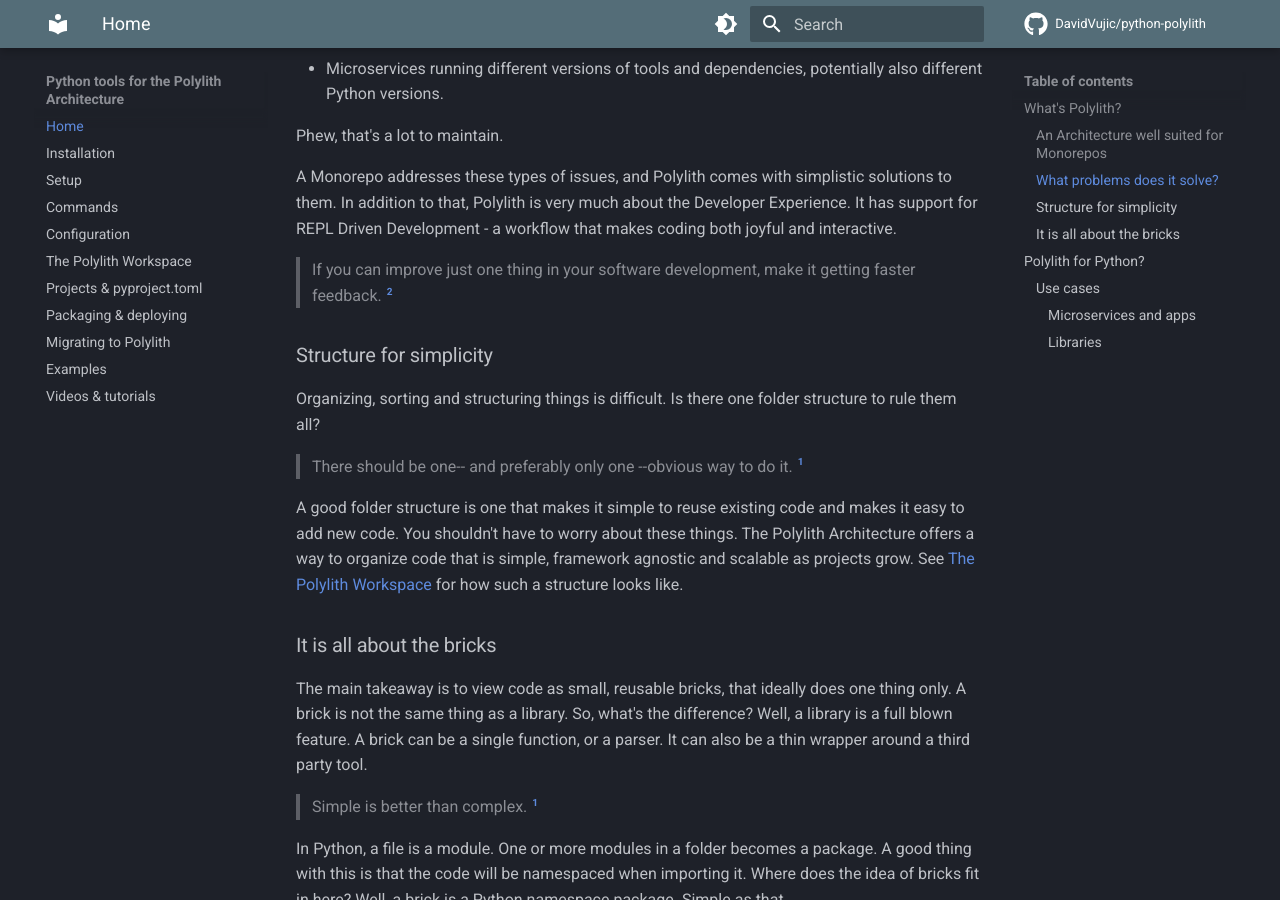
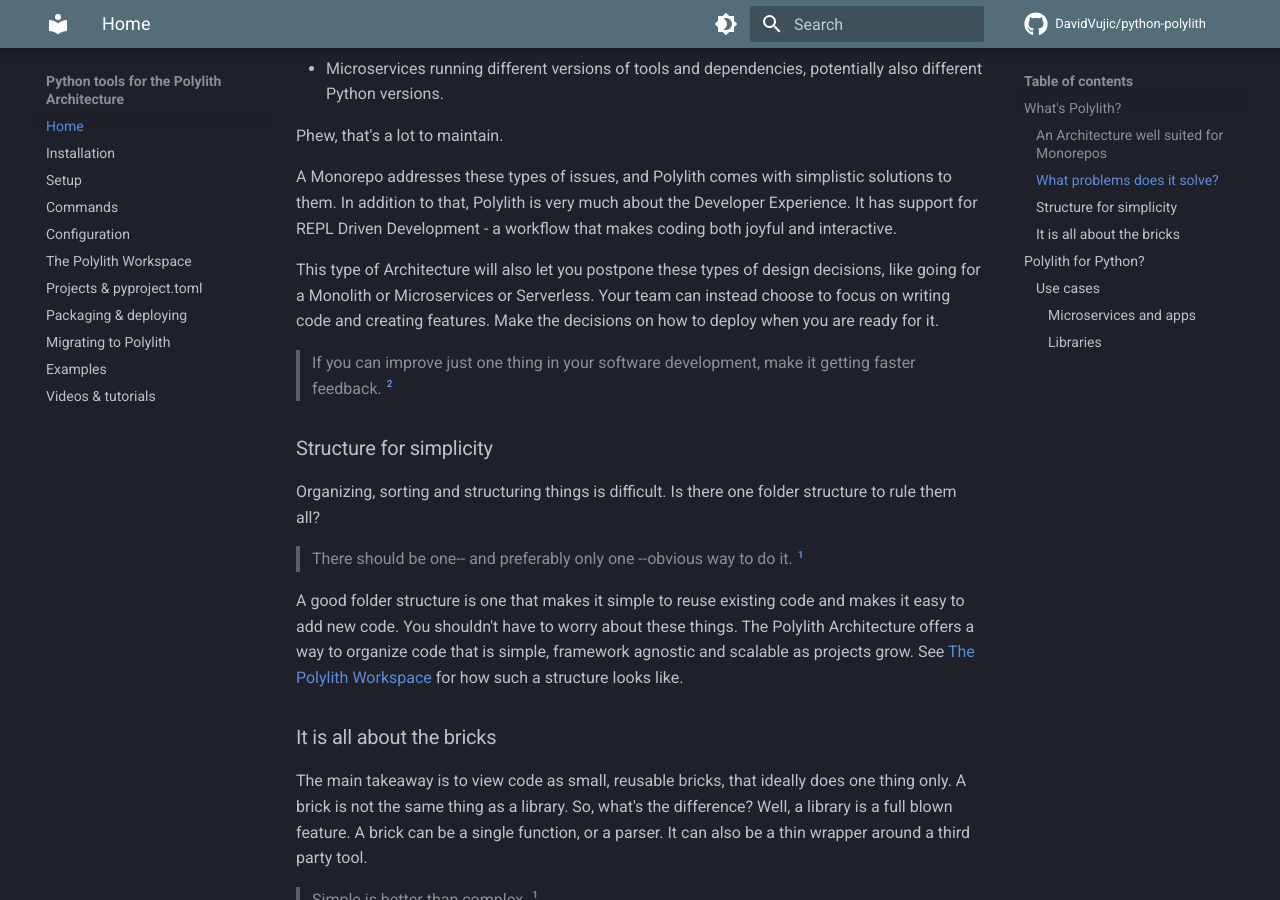
Before and after one commit to DavidVujic/python-polylith-docs, an MkDocs documentation site: the page built from docs/index.md, in a window 1280 px wide and 900 px high, scrolled down 886 px. Built offline with MkDocs 1.6.1 and Material for MkDocs 9.7.7, drawn with Linux system fonts in a browser that asks for light colours; comment, search, counter and statistics services are not loaded.

Commit message:
add more details in 'why polylith' about support for postponing design decisions

```diff
--- a/docs/index.md
+++ b/docs/index.md
@@ -32,6 +32,9 @@ Phew, that's a lot to maintain.
 A Monorepo addresses these types of issues, and Polylith comes with simplistic solutions to them.
 In addition to that, Polylith is very much about the Developer Experience.
 It has support for REPL Driven Development - a workflow that makes coding both joyful and interactive.
+
+This type of Architecture will also let you postpone these types of design decisions, like going for a Monolith or Microservices or Serverless.
+Your team can instead choose to focus on writing code and creating features. Make the decisions on how to deploy when you are ready for it.
 
 > If you can improve just one thing in your software development, make it getting faster feedback. [^2]
 
```
